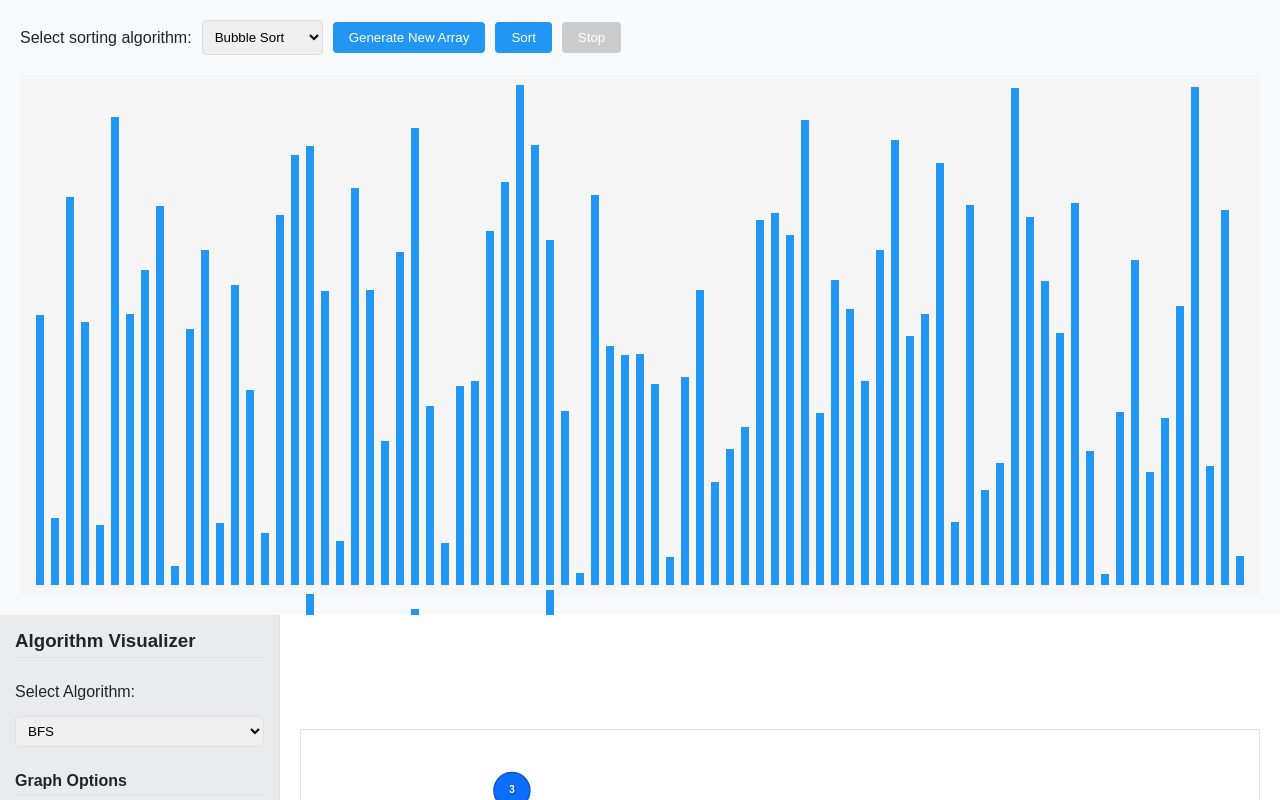
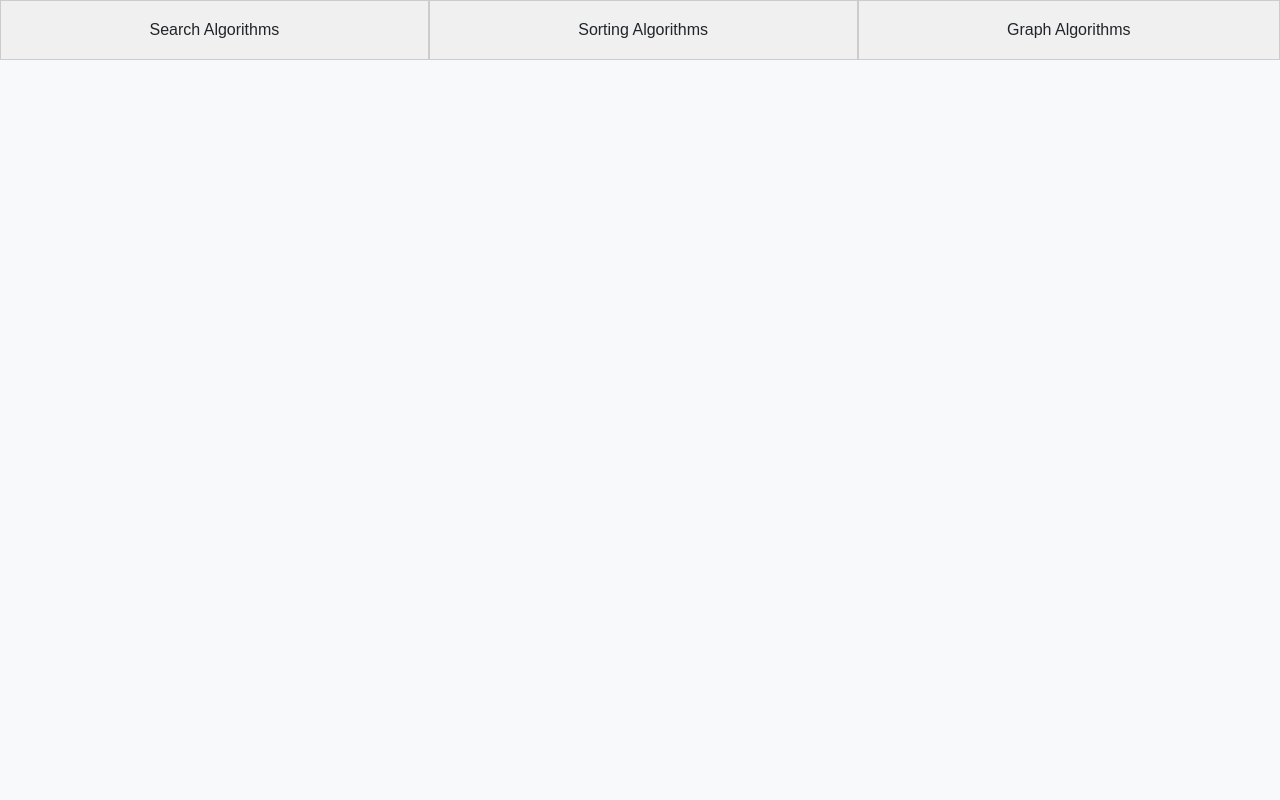
Before and after one commit to Mazeral/Algorithm-Visualizer, a Vue app: page / in a window 1280 px wide. Shown: the top 800 px of the page. Built offline with nearby package versions, Linux system fonts and the light colour scheme.

Commit message:
Added 3 options in App.vue file.

```diff
--- a/index.html
+++ b/index.html
@@ -4,7 +4,7 @@
     <meta charset="UTF-8" />
     <link rel="icon" href="/favicon.ico" />
     <meta name="viewport" content="width=device-width, initial-scale=1.0" />
-    <title>Vite App</title>
+    <title>Algo Visualizer</title>
   </head>
   <body>
     <div id="app"></div>
--- a/src/App.vue
+++ b/src/App.vue
@@ -2,16 +2,65 @@
 import SortingAlgorithms from "./components/SortingAlgorithms.vue";
 import GraphAlgorithms from "./components/GraphAlgorithms.vue";
 import SearchAlgorithms from "./components/SearchAlgorithms.vue";
+import { ref } from "vue";
+
+const selectedComponent = ref(null);
 </script>
 
 <template>
   <header></header>
 
   <main>
-    <SortingAlgorithms />
-    <GraphAlgorithms />
-    <SearchAlgorithms />
+    <div class="flex-container">
+      <div
+        class="flex-item"
+        :class="{ active: selectedComponent === 'SearchAlgorithms' }"
+        @click="selectedComponent = 'SearchAlgorithms'"
+      >
+        Search Algorithms
+      </div>
+      <div
+        class="flex-item"
+        :class="{ active: selectedComponent === 'SortingAlgorithms' }"
+        @click="selectedComponent = 'SortingAlgorithms'"
+      >
+        Sorting Algorithms
+      </div>
+      <div
+        class="flex-item"
+        :class="{ active: selectedComponent === 'GraphAlgorithms' }"
+        @click="selectedComponent = 'GraphAlgorithms'"
+      >
+        Graph Algorithms
+      </div>
+    </div>
+    <SortingAlgorithms v-if="selectedComponent === 'SortingAlgorithms'" />
+    <GraphAlgorithms v-if="selectedComponent === 'GraphAlgorithms'" />
+    <SearchAlgorithms v-if="selectedComponent === 'SearchAlgorithms'" />
   </main>
 </template>
 
-<style scoped></style>
+<style scoped>
+.flex-container {
+  display: flex;
+  flex-direction: row;
+  width: 100%;
+  overflow: hidden;
+}
+.flex-item {
+  flex-grow: 1; /* Initially, all items share space equally */
+  transition: flex-grow 0.3s ease; /* Smooth transition */
+  padding: 20px;
+  text-align: center;
+  background-color: #f0f0f0;
+  border: 1px solid #ccc;
+  cursor: pointer;
+}
+.flex-item:hover {
+  flex-grow: 3;
+}
+.flex-item.active {
+  background-color: #e0e0e0;
+  font-weight: bold;
+}
+</style>
--- a/src/components/GraphAlgorithms.vue
+++ b/src/components/GraphAlgorithms.vue
@@ -653,9 +653,7 @@ onMounted(() => {
           :disabled="isRunning || selectingStart"
           :class="{ selecting: selectingStart }"
         >
-          {{
-            startNode !== null ? `Start: ${startNode}` : "Select Start Node"
-          }}
+          {{ startNode !== null ? `Start: ${startNode}` : "Select Start Node" }}
           {{ selectingStart ? "..." : "" }}
         </button>
         <button
--- a/src/components/SortingAlgorithms.vue
+++ b/src/components/SortingAlgorithms.vue
@@ -84,7 +84,7 @@ const resetArray = () => {
   // Generate random array
   const minVal = 5;
   const maxVal = 500;
-  const arraySize = Math.floor(window.innerWidth / 10); // Adjust based on screen width
+  const arraySize = Math.floor(window.innerWidth / 20); // Adjust based on screen width
 
   array.value = Array.from(
     { length: arraySize },
@@ -273,6 +273,8 @@ const merge = async (arr, left, middle, right) => {
     j = 0,
     k = left;
 
+  const updates = []; // Store updates for batch processing
+
   while (i < n1 && j < n2) {
     // Highlight the elements being compared
     comparingIndices.value = [left + i, middle + 1 + j];
@@ -286,17 +288,15 @@ const merge = async (arr, left, middle, right) => {
       j++;
     }
 
-    // Update visualization
-    array.value = [...arr];
-    await sleep(animationSpeed.value);
+    // Store update for batch processing
+    updates.push([...arr]);
     k++;
   }
 
   // Copy remaining elements of L[]
   while (i < n1) {
     arr[k] = L[i];
-    array.value = [...arr];
-    await sleep(animationSpeed.value);
+    updates.push([...arr]);
     i++;
     k++;
   }
@@ -304,10 +304,15 @@ const merge = async (arr, left, middle, right) => {
   // Copy remaining elements of R[]
   while (j < n2) {
     arr[k] = R[j];
-    array.value = [...arr];
-    await sleep(animationSpeed.value);
+    updates.push([...arr]);
     j++;
     k++;
+  }
+
+  // Batch update visualization
+  for (const updatedArr of updates) {
+    array.value = updatedArr;
+    await sleep(animationSpeed.value);
   }
 
   // Mark this section as being processed
```
